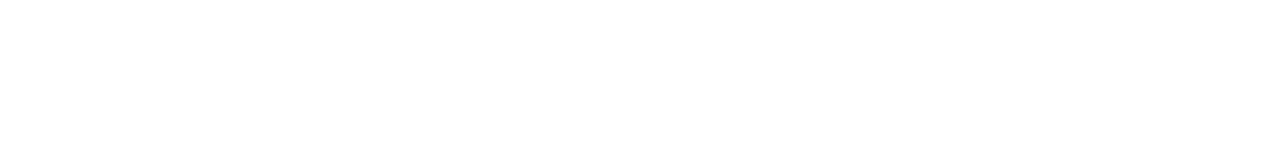
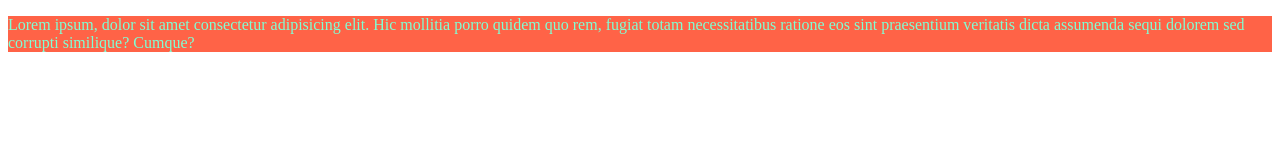
Before and after one commit to Abdullah0128/my-first-github-ripo, a plain HTML site: page index.html in a window 1280 px wide. Drawn offline with Linux system fonts and the light colour scheme.

Commit message:
first message

```diff
--- a/index.html
+++ b/index.html
@@ -3,9 +3,15 @@
 <head>
     <meta charset="UTF-8">
     <meta name="viewport" content="width=device-width, initial-scale=1.0">
+    <link rel="stylesheet" href="style/1st.css">
     <title>my first ever git repo</title>
 </head>
 <body>
-
+    <p>
+        Lorem ipsum, dolor sit amet consectetur adipisicing elit.
+         Hic mollitia porro quidem quo rem, fugiat totam necessitatibus ratione
+         eos sint praesentium veritatis dicta assumenda sequi dolorem sed
+          corrupti similique? Cumque?
+    </p>
 </body>
 </html>
--- /dev/null
+++ b/style/1st.css
@@ -0,0 +1,4 @@
+p{
+    color:aquamarine;
+    background-color: tomato;
+}
```
